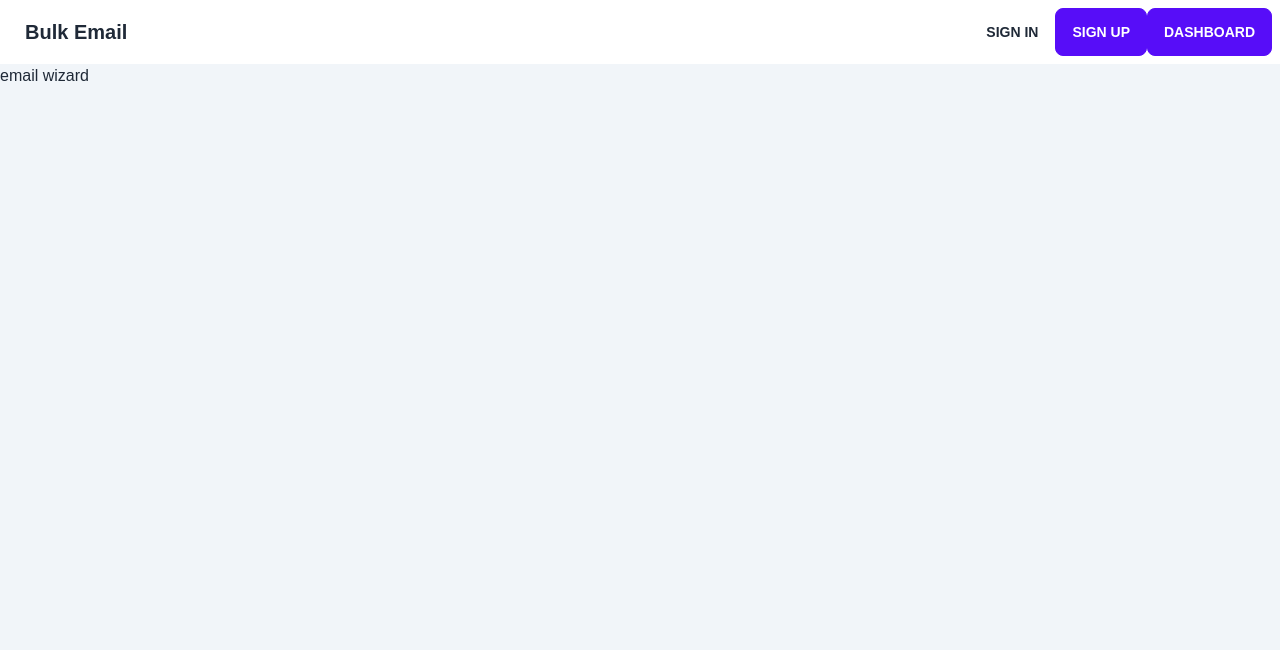
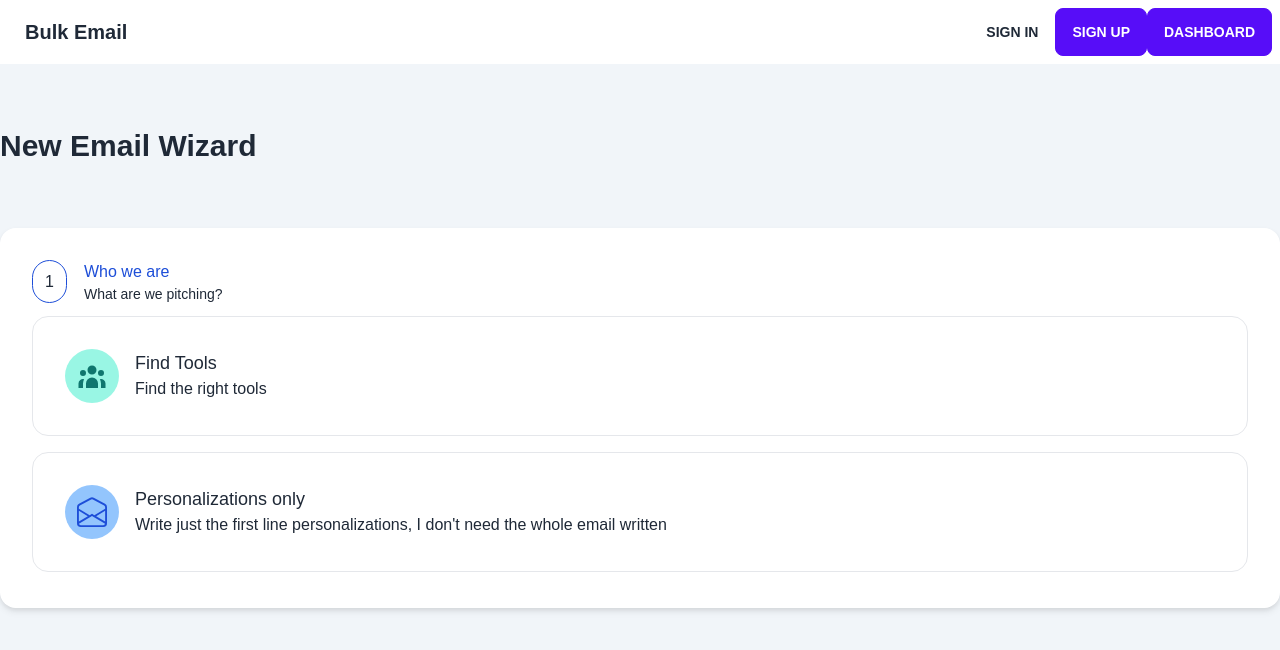
Before and after one commit to devmhimran/bulk-email, a React (Create React App) app in the folder bulk-email/: page /dashboard/new in a window 1280 px wide. Shown: the top 650 px of the page. Built offline with nearby package versions, Linux system fonts and the light colour scheme.

Commit message:
Added Email Wizard

```diff
--- a/bulk-email/src/Component/CreateNewForm/CreateNewForm.js
+++ b/bulk-email/src/Component/CreateNewForm/CreateNewForm.js
@@ -1,13 +1,14 @@
 import React from 'react';
 import { BsEnvelope } from 'react-icons/bs';
+import { Link } from 'react-router-dom';
 
 const CreateNewForm = () => {
     return (
         <div className="container mx-auto ">
-            <h1 className='py-16'>Dashboard</h1>
+            <h1 className='py-16 text-3xl font-bold'>Dashboard</h1>
             <div className="create__email flex justify-center my-10">
                 <div className="create__email__card">
-                    <div class="card w-96 bg-base-100">
+                    <div class="card w-96 bg-base-100 drop-shadow-md">
                         <div class="card-body">
                             <div className='p-2 rounded-full text-center mx-auto text-2xl text-green-700 bg-green-400 my-6'>
                                 <BsEnvelope></BsEnvelope>
@@ -15,7 +16,7 @@ const CreateNewForm = () => {
                             <div className="content text-center">
                                 <h2 className='text-2xl font-medium mb-2.5'>Create New Email</h2>
                                 <p className='text-inherit'>Let's help you build a high-converting email using 1-1 personalized info</p>
-                                <button class="btn btn-wide btn-primary mt-6">Create New Email</button>
+                                <Link to='/dashboard/new' class="btn btn-wide btn-primary mt-6">Create New Email</Link>
                             </div>
                         </div>
                     </div>
--- a/bulk-email/src/Component/EmailWizard/EmailWizard.js
+++ b/bulk-email/src/Component/EmailWizard/EmailWizard.js
@@ -1,9 +1,52 @@
 import React from 'react';
+import { HiUserGroup } from 'react-icons/hi';
+import { BsEnvelopeOpen } from 'react-icons/bs';
+import { RiNumber1 } from 'react-icons/ri';
 
 const EmailWizard = () => {
     return (
-        <div>
-            email wizard
+        <div className='email__wizard flex items-center'>
+            <div className="container mx-auto">
+                <h1 className='py-16 text-3xl font-bold'>New Email Wizard</h1>
+                <div className="card bg-base-100 drop-shadow-md">
+                    <div className="card-body">
+                        <div className="wizard__info flex items-center">
+                            <div className="wizard__serial w-10">
+                                <span className='p-3 border rounded-full border-blue-700'>
+                                    1
+                                </span>
+                            </div>
+                            <div className="wizard__info__main ml-3">
+                                <h2 className='font-medium text-blue-700'>Who we are</h2>
+                                <p className='text-sm'>What are we pitching?</p>
+                            </div>
+                        </div>
+                        <div className="card border hover:border-cyan-500 my-1">
+                            <div className="card-body">
+                                <div className='flex item-center'>
+                                    <div className='inline-block align-middle text-3xl bg-teal-200 text-teal-700 p-3 rounded-full mr-4'><HiUserGroup></HiUserGroup></div>
+                                    <div className="email__wizard__info">
+                                        <p className='font-medium text-lg'>Find Tools</p>
+                                        <p className='text-inherit'>Find the right tools</p>
+                                    </div>
+                                </div>
+                            </div>
+                        </div>
+                        <div className="card border hover:border-cyan-500 my-1">
+                            <div className="card-body">
+                                <div className='flex item-center'>
+                                    <div className='inline-block align-middle text-3xl bg-blue-300 text-blue-700 p-3 rounded-full mr-4'><BsEnvelopeOpen></BsEnvelopeOpen></div>
+                                    <div className="email__wizard__info">
+                                        <p className='font-medium text-lg'>Personalizations only</p>
+                                        <p className='text-inherit'>Write just the first line personalizations, I don't need the whole email written</p>
+                                    </div>
+                                </div>
+                            </div>
+                        </div>
+
+                    </div>
+                </div>
+            </div>
         </div>
     );
 };
```
